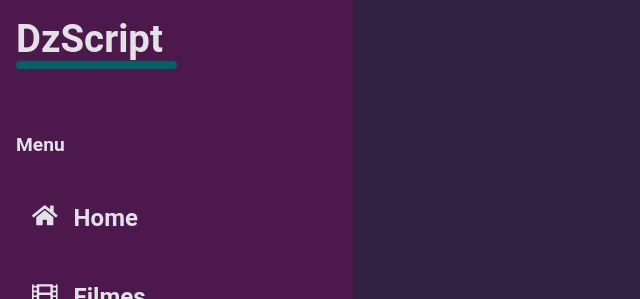
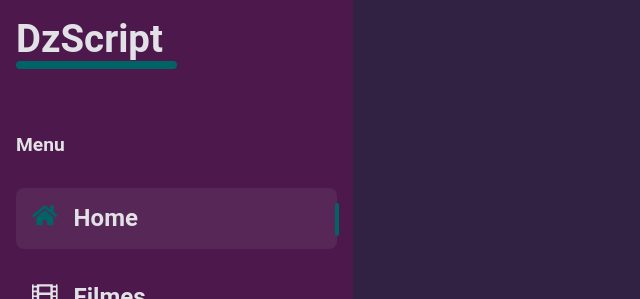
Before and after one commit to Guilherme-Santos08/movie-nextjs, a Next.js app: page / in a window 1280 px wide. Shown: the top 299 px of the page, without its empty margins (0-640 px from the left). Built offline with nearby package versions, Linux system fonts and the light colour scheme.

Commit message:
feat: nextLink nextjs funcionando

```diff
--- a/src/components/CardNav/index.tsx
+++ b/src/components/CardNav/index.tsx
@@ -9,15 +9,16 @@ import { Container } from "./styles";
 type CardVarProps = {
   text?: String;
   svg: any;
+  routers: String;
 };
 
-export default function CardNav({ text, svg }: CardVarProps) {
+export default function CardNav({ text, svg, routers }: CardVarProps) {
   const router = useRouter();
 
   return (
-    <Container className={router.pathname == "/" ? "active" : ""}>
-      <Link href="/">
-        <a>
+    <Container>
+      <Link href={`/${routers}`}>
+        <a className={router.pathname == `${routers}` ? "active" : ""}>
           <div className="icon">{svg}</div>
           {text}
           <div className="box-active"></div>
--- a/src/components/CardNav/styles.ts
+++ b/src/components/CardNav/styles.ts
@@ -1,8 +1,10 @@
 import styled from "styled-components";
 
 export const Container = styled.li`
-  .active {
-    background-color: black;
+  a {
+    &.active {
+      background-color: rgba(255, 255, 255, 6%);
+
       svg {
         color: ${props => props.theme.colors.secondary};
       }
@@ -10,7 +12,6 @@ export const Container = styled.li`
         background-color: ${props => props.theme.colors.secondary};
       }
     }
-  a {
     display: flex;
     align-items: center;
     color: ${props => props.theme.colors.text};
--- a/src/components/SideBar/index.tsx
+++ b/src/components/SideBar/index.tsx
@@ -13,6 +13,7 @@ export default function SideBar() {
         <ul>
           <p>Menu</p>
           <CardNav
+          routers="/"
             text="Home"
             svg={
               <svg
@@ -33,6 +34,7 @@ export default function SideBar() {
             }
           />
           <CardNav
+            routers="movies"
             text="Filmes"
             svg={
               <svg
@@ -53,6 +55,7 @@ export default function SideBar() {
             }
           />
           <CardNav
+            routers="series"
             text="Series"
             svg={
               <svg
@@ -73,6 +76,7 @@ export default function SideBar() {
             }
           />
           <CardNav
+            routers="people"
             text="Pessoas"
             svg={
               <svg
```
Lines whose indentation alone changed are shown as unchanged.
